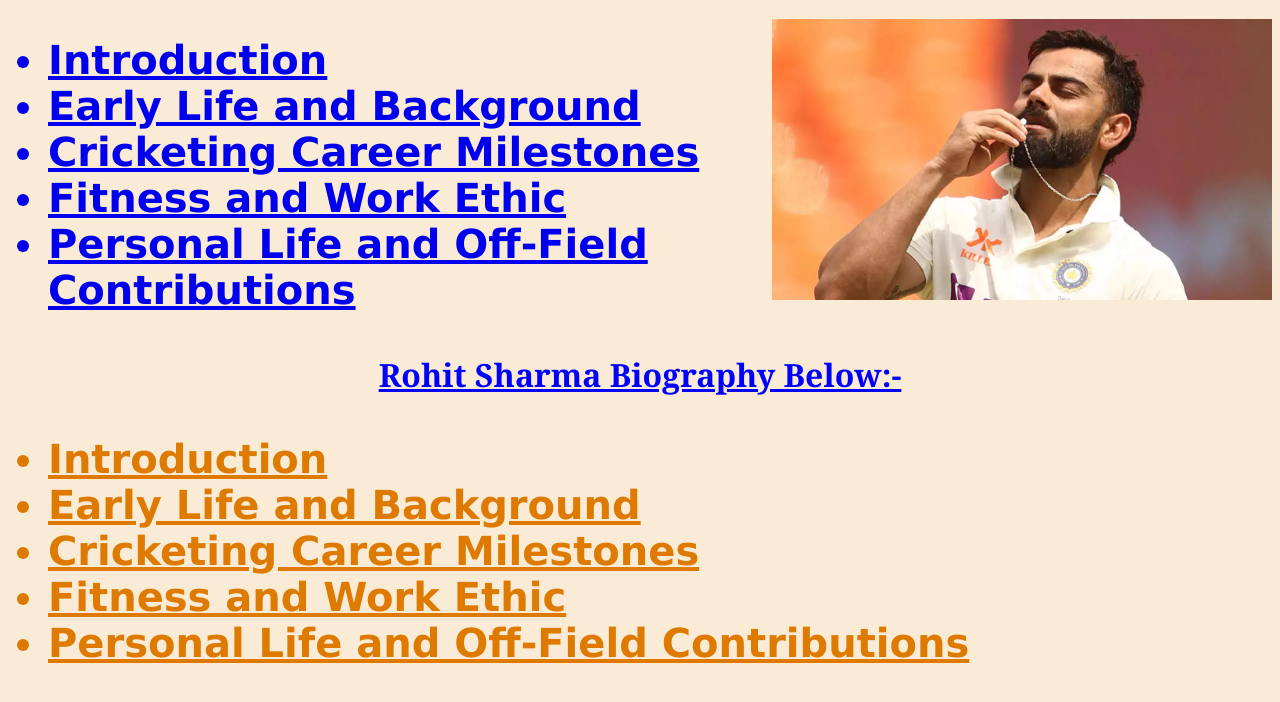
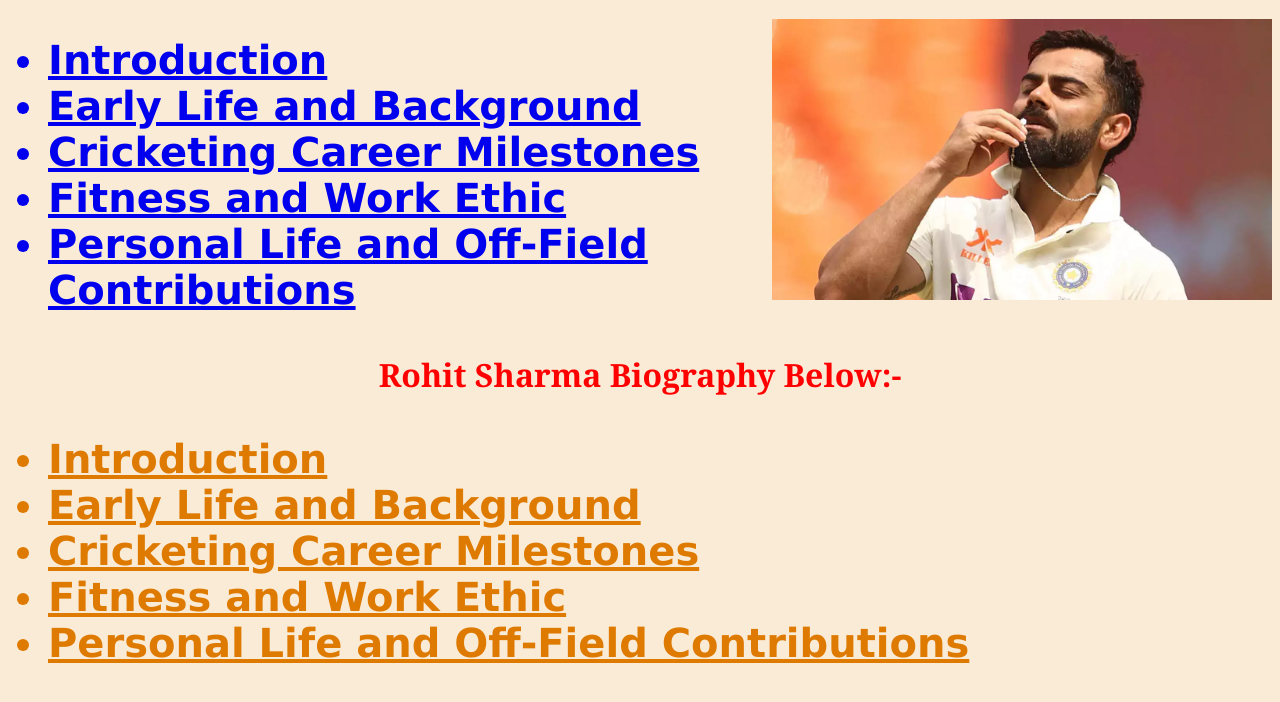
Before and after one commit to QuickHarsh/cricketers-biography, a plain HTML site: page index.html in a window 1280 px wide. Shown: the part 562-1264 px from the top of the page. Drawn offline with Linux system fonts and the light colour scheme.

Commit message:
updated index.html

```diff
--- a/index.html
+++ b/index.html
@@ -25,7 +25,7 @@
             <a href="fitness.html"><li>Fitness and Work Ethic</li></a>
             <a href="life.html"><li>Personal Life and Off-Field Contributions</li></a>
         </ul>
-        <h1 style="text-decoration: underline;color: blue;text-align: center;font-family: Cambria, Cochin, Georgia, Times, 'Times New Roman', serif;">Rohit Sharma Biography Below:-</h1>
+        <h1 style="color: red;text-align: center;font-family: Cambria, Cochin, Georgia, Times, 'Times New Roman', serif;">Rohit Sharma Biography Below:-</h1>
         <ul style="font-size: 40px;font-family: 'Lucida Sans', 'Lucida Sans Regular', 'Lucida Grande', 'Lucida Sans Unicode', Geneva, Verdana, sans-serif;font-weight: 900;">
             <a style="color: rgb(222, 122, 0);" href="rohit_intro.html"><li>Introduction</li></a>
             <a style="color: rgb(222, 122, 0);" href="rohit_background.html"><li>Early Life and Background</li></a>
```
